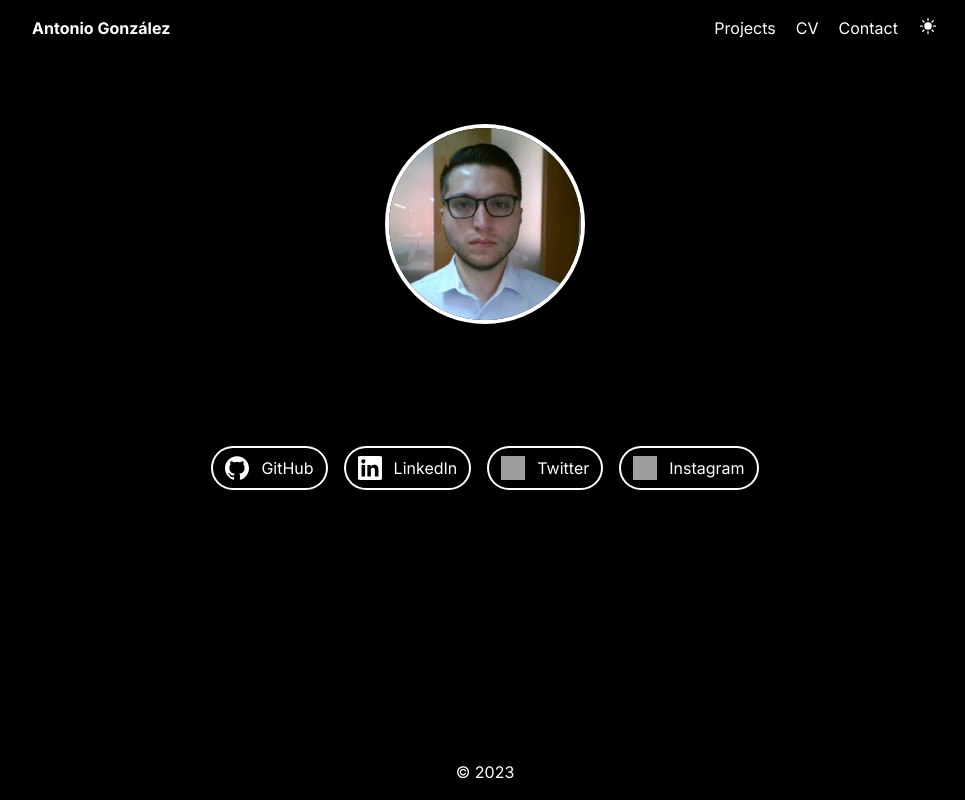
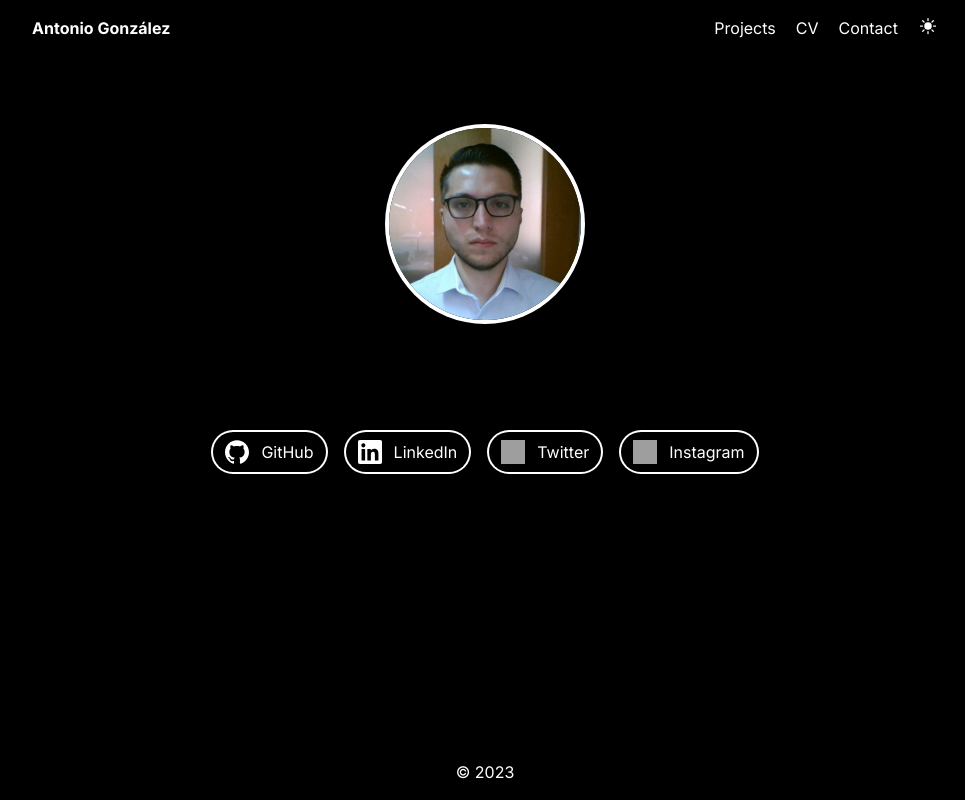
Before and after one commit to chilleno/portfolio, a Next.js app: page / in a window 1280 px wide. Shown: the whole page, without its empty margins (155-1120 px from the left). Built offline with nearby package versions, Linux system fonts and the light colour scheme; grey boxes are pictures that could not be loaded.

Commit message:
Update Links.tsx
- fix padding

```diff
--- a/src/app/Components/Links.tsx
+++ b/src/app/Components/Links.tsx
@@ -32,8 +32,8 @@ interface LinkProps {
 
 let className = {
   main: {
-    dark: "flex justify-center items-center pt-32 gap-5",
-    light: "flex justify-center items-center pt-32 gap-5",
+    dark: "flex xl:flex-row lg:flex-row md:flex-row sm:flex-col w-full justify-center items-center pt-28 gap-5",
+    light: "flex xl:flex-row lg:flex-row md:flex-row sm:flex-col w-full justify-center items-center pt-28 gap-5",
   }
 }
 
```
